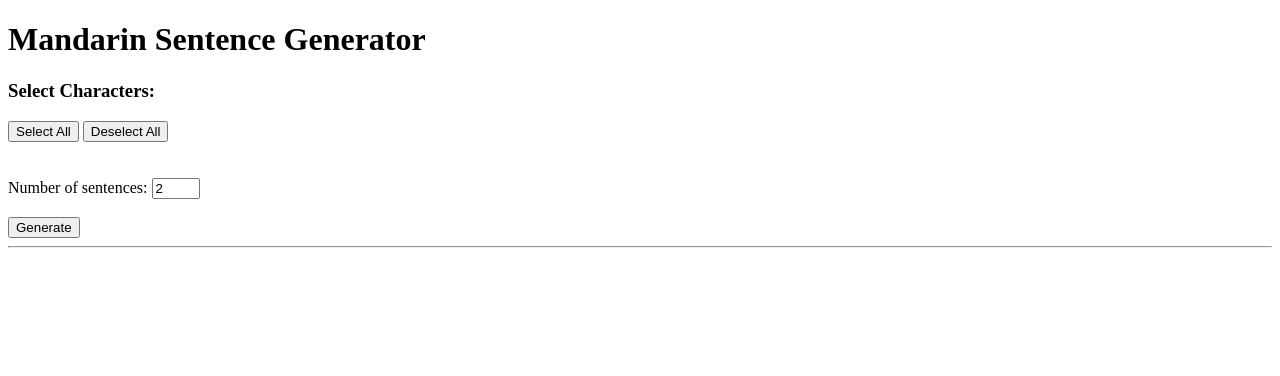
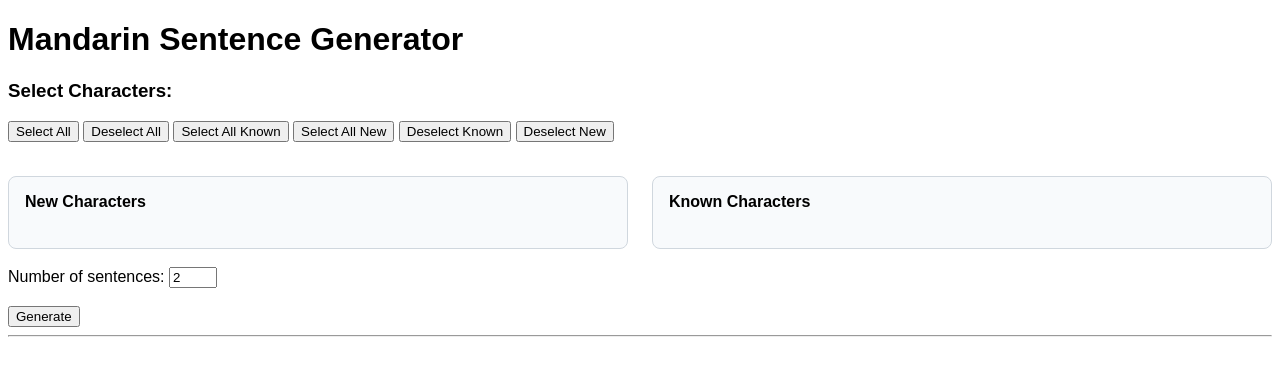
Before and after one commit to hochmuth/mandarin_learner, a FastAPI app: page / in a window 1280 px wide. Shown: the top 376 px of the page. Run offline with FastAPI, Linux system fonts and the light colour scheme; some libraries are stand-ins or nearby versions.

Commit message:
split UI selection for known/new

```diff
--- a/app/templates/index.html
+++ b/app/templates/index.html
@@ -3,6 +3,34 @@
 <head>
     <title>Mandarin Learning App</title>
     <script src="https://unpkg.com/htmx.org@1.9.10"></script>
+    <style>
+        body {
+            font-family: sans-serif;
+        }
+
+        .character-columns {
+            display: grid;
+            gap: 24px;
+            grid-template-columns: repeat(auto-fit, minmax(260px, 1fr));
+            margin-top: 16px;
+        }
+
+        .character-column {
+            border: 1px solid #d0d7de;
+            border-radius: 8px;
+            padding: 16px;
+            background: #f8fafc;
+        }
+
+        .character-column h4 {
+            margin-top: 0;
+        }
+
+        .character-list label {
+            display: block;
+            margin-bottom: 8px;
+        }
+    </style>
 </head>
 <body>
 
@@ -18,17 +46,38 @@
     <!-- Select / Deselect Buttons -->
     <button type="button" onclick="selectAll()">Select All</button>
     <button type="button" onclick="deselectAll()">Deselect All</button>
+    <button type="button" onclick="selectGroup('known-characters')">Select All Known</button>
+    <button type="button" onclick="selectGroup('new-characters')">Select All New</button>
+    <button type="button" onclick="deselectGroup('known-characters')">Deselect Known</button>
+    <button type="button" onclick="deselectGroup('new-characters')">Deselect New</button>
 
     <br><br>
 
     <!-- Character List -->
-    <div id="character-list">
-        {% for char in characters %}
-            <label>
-                <input type="checkbox" name="character_ids" value="{{ char.id }}">
-                {{ char.character }} ({{ char.pinyin }}) - {{ char.meaning }}
-            </label><br>
-        {% endfor %}
+    <div id="character-list" class="character-columns">
+        <section class="character-column">
+            <h4>New Characters</h4>
+            <div id="new-characters" class="character-list">
+                {% for char in new_characters %}
+                    <label>
+                        <input type="checkbox" name="character_ids" value="{{ char.id }}">
+                        {{ char.character }} ({{ char.pinyin }}) - {{ char.meaning }}
+                    </label>
+                {% endfor %}
+            </div>
+        </section>
+
+        <section class="character-column">
+            <h4>Known Characters</h4>
+            <div id="known-characters" class="character-list">
+                {% for char in known_characters %}
+                    <label>
+                        <input type="checkbox" name="character_ids" value="{{ char.id }}">
+                        {{ char.character }} ({{ char.pinyin }}) - {{ char.meaning }}
+                    </label>
+                {% endfor %}
+            </div>
+        </section>
     </div>
 
     <br>
@@ -60,6 +109,16 @@ function deselectAll() {
     document.querySelectorAll('#character-list input[type="checkbox"]')
         .forEach(cb => cb.checked = false);
 }
+
+function selectGroup(groupId) {
+    document.querySelectorAll(`#${groupId} input[type="checkbox"]`)
+        .forEach(cb => cb.checked = true);
+}
+
+function deselectGroup(groupId) {
+    document.querySelectorAll(`#${groupId} input[type="checkbox"]`)
+        .forEach(cb => cb.checked = false);
+}
 </script>
 
 </body>
```
Also changed, not shown: app/routes/ui.py (+8 -1 lines).
